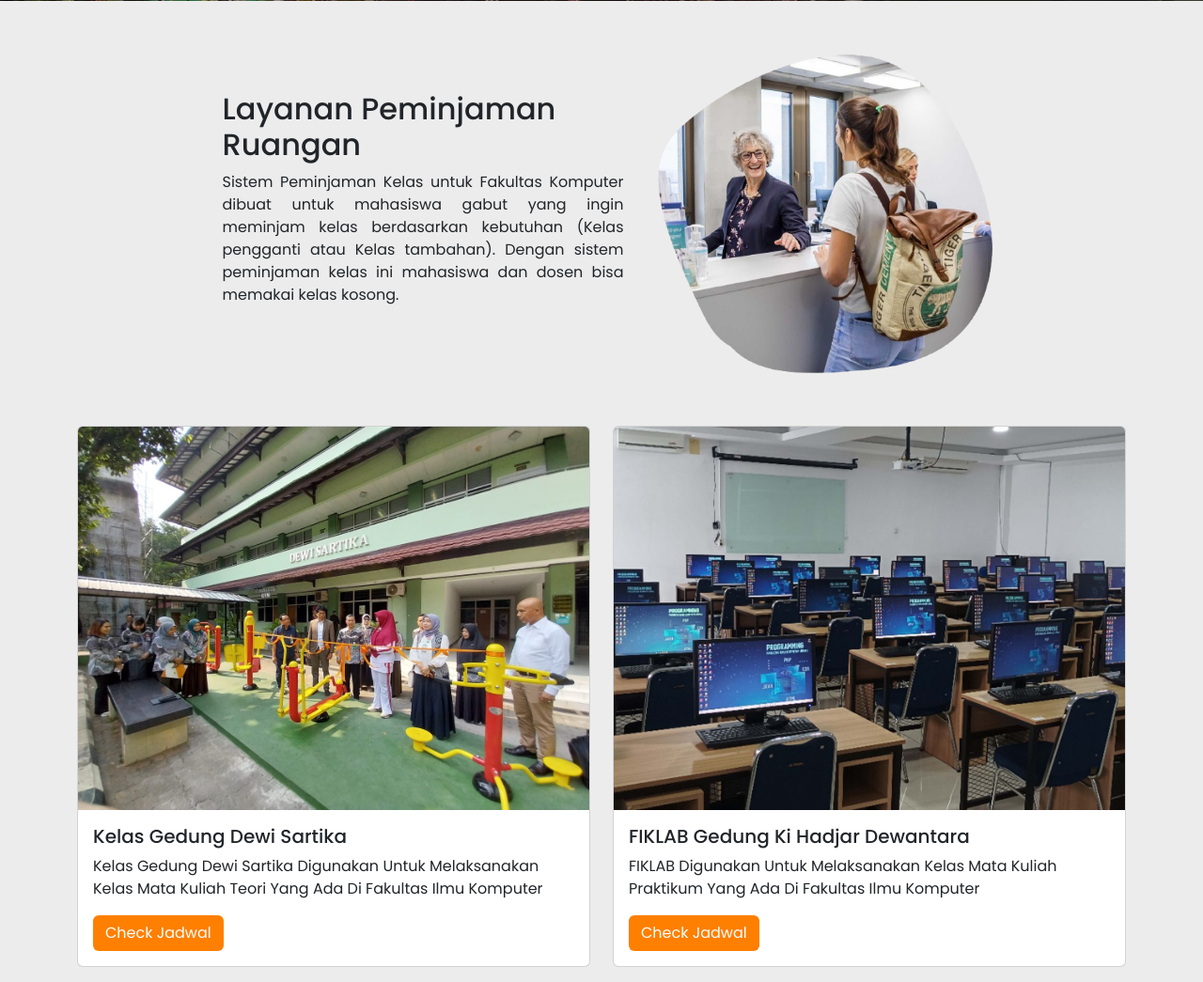
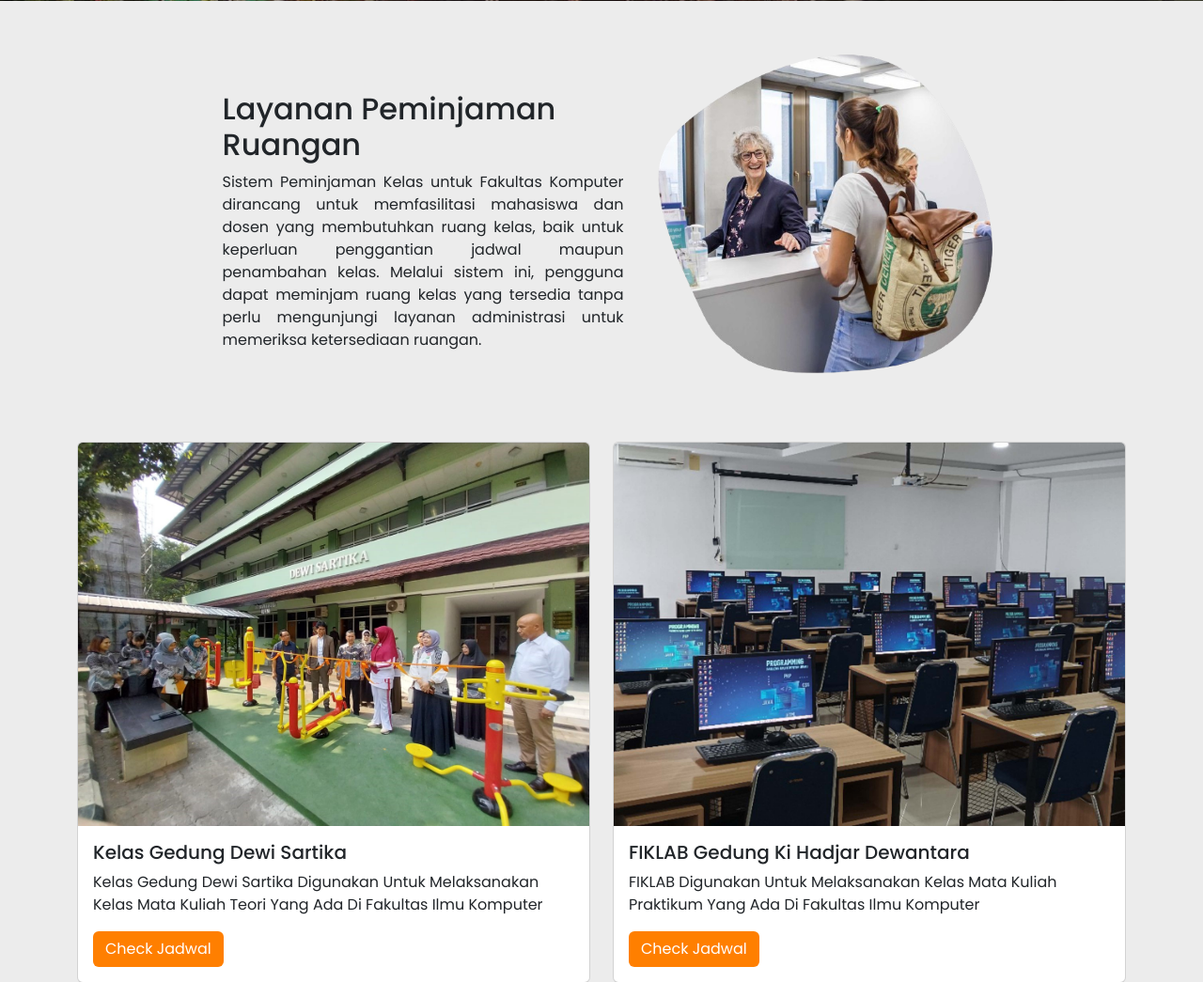
Before and after one commit to SyahrulDeveloper/web-peminjaman-uas, a PHP site: page / in a window 1280 px wide. Shown: the part 619-1664 px from the top of the page at 94% size. Run offline with PHP 8.4, Linux system fonts and the light colour scheme; the visitor is signed in with stand-in values (Sample User, id 1).

Commit message:
change some text in index.php

```diff
--- a/index.php
+++ b/index.php
@@ -102,9 +102,10 @@ if (!isset($_SESSION['session_nim'])) {
                     <div class="card-body">
                         <div class="container my-5">
                             <h2 class="card-text">Layanan Peminjaman Ruangan</h2>
-                            <p class="card-text" style="text-align: justify;">Sistem Peminjaman Kelas untuk Fakultas Komputer dibuat untuk mahasiswa gabut
-                                yang ingin meminjam kelas berdasarkan kebutuhan (Kelas pengganti atau Kelas tambahan). Dengan sistem peminjaman
-                                kelas ini mahasiswa dan dosen bisa memakai kelas kosong.
+                            <p class="card-text" style="text-align: justify;">Sistem Peminjaman Kelas untuk Fakultas Komputer dirancang
+                                untuk memfasilitasi mahasiswa dan dosen yang membutuhkan ruang kelas, baik untuk keperluan penggantian
+                                jadwal maupun penambahan kelas. Melalui sistem ini, pengguna dapat meminjam ruang kelas yang tersedia
+                                tanpa perlu mengunjungi layanan administrasi untuk memeriksa ketersediaan ruangan.
                             </p>
                         </div>
                     </div>
```
